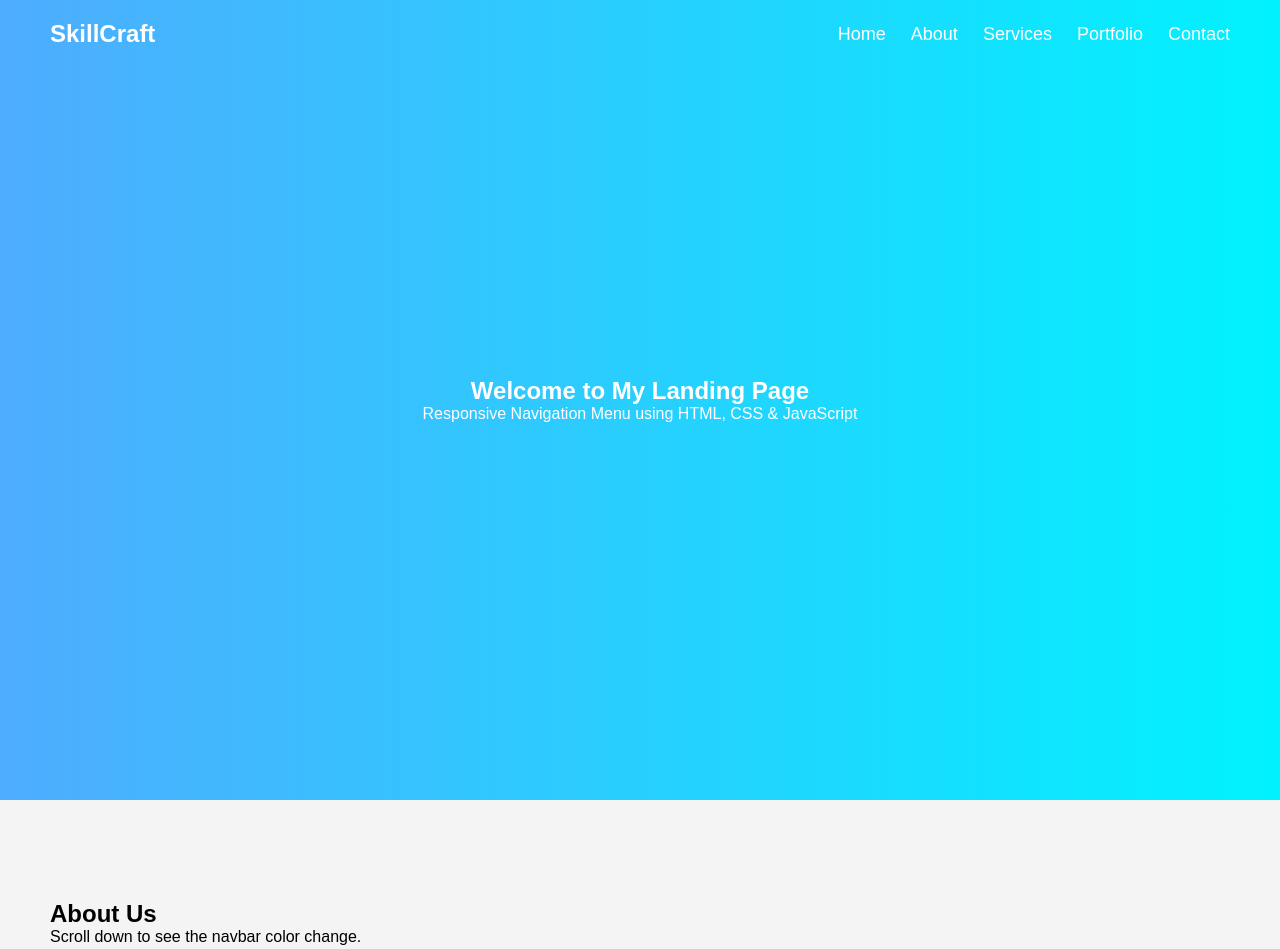
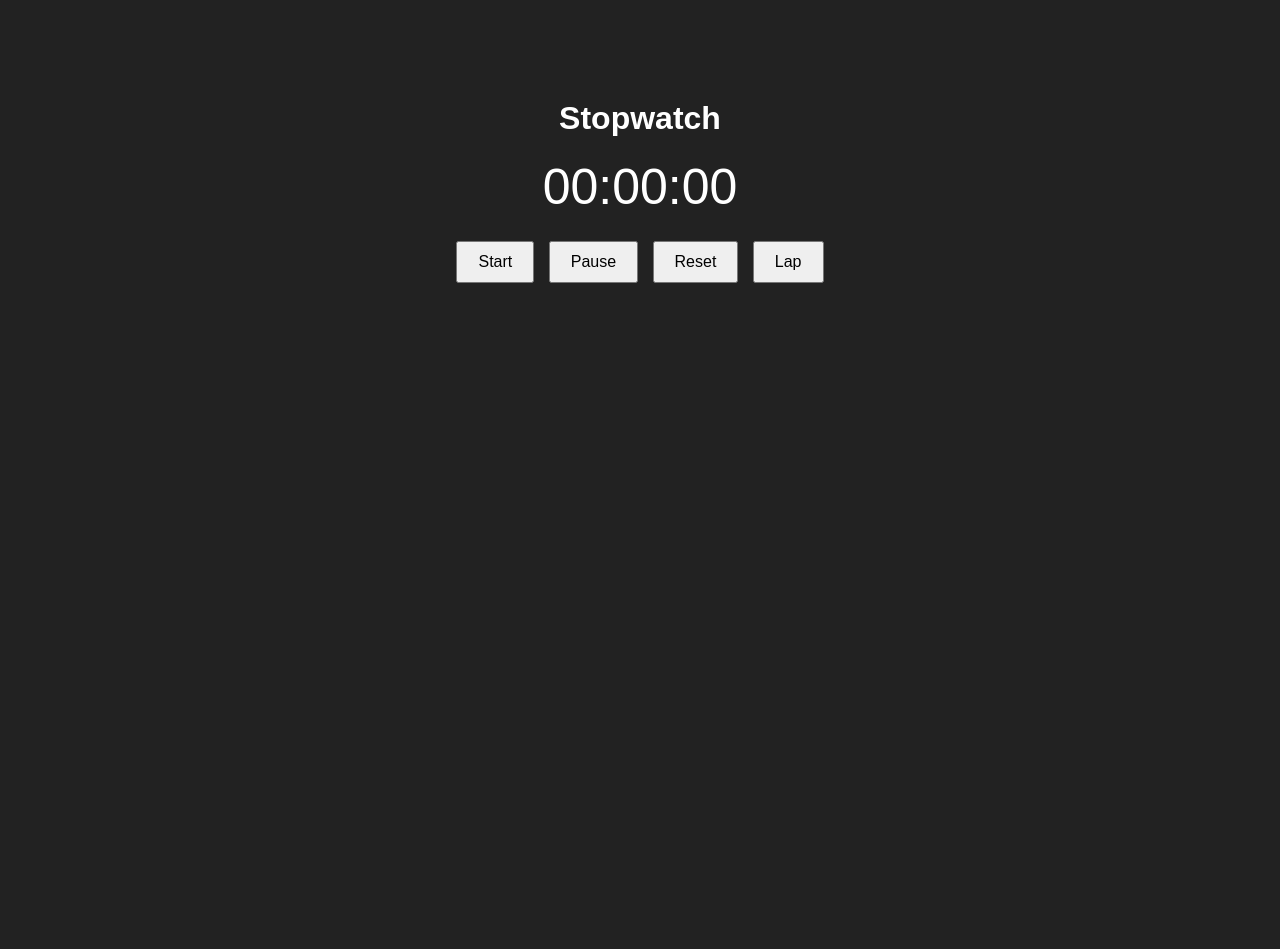
Before and after one commit to Varshini-Kalpaguri/skillcrafttechnology, a plain HTML site: page index.html in a window 1280 px wide. Shown: the top 949 px of the page. After the commit the page ends 800 px from the top, so only its background shows below. Drawn offline with Linux system fonts and the light colour scheme.

Commit message:
Add files via upload

```diff
--- a/index.html
+++ b/index.html
@@ -1,46 +1,24 @@
 <!DOCTYPE html>
-<html lang="en">
+<html>
 <head>
-    <meta charset="UTF-8">
-    <meta name="viewport" content="width=device-width, initial-scale=1.0">
-    <title>Responsive Landing Page</title>
+    <title>Stopwatch</title>
     <link rel="stylesheet" href="style.css">
 </head>
 <body>
 
-    <nav id="navbar">
-        <div class="logo">SkillCraft</div>
+<div class="container">
+    <h1>Stopwatch</h1>
 
-        <ul class="nav-links">
-            <li><a href="#">Home</a></li>
-            <li><a href="#">About</a></li>
-            <li><a href="#">Services</a></li>
-            <li><a href="#">Portfolio</a></li>
-            <li><a href="#">Contact</a></li>
-        </ul>
-    </nav>
+    <div id="display">00:00:00</div>
 
-    <section class="hero">
-        <h1>Welcome to My Landing Page</h1>
-        <p>Responsive Navigation Menu using HTML, CSS & JavaScript</p>
-    </section>
+    <button onclick="startTimer()">Start</button>
+    <button onclick="pauseTimer()">Pause</button>
+    <button onclick="resetTimer()">Reset</button>
+    <button onclick="recordLap()">Lap</button>
 
-    <section class="content">
-        <h2>About Us</h2>
-        <p>Scroll down to see the navbar color change.</p>
-    </section>
+    <ul id="laps"></ul>
+</div>
 
-    <section class="content">
-        <h2>Services</h2>
-        <p>Responsive design for all devices.</p>
-    </section>
-
-    <section class="content">
-        <h2>Contact</h2>
-        <p>Frontend Development Internship Task 01.</p>
-    </section>
-
-    <script src="script.js"></script>
-
+<script src="script.js"></script>
 </body>
 </html>
--- a/script.js
+++ b/script.js
@@ -1,12 +1,41 @@
-window.addEventListener("scroll", function () {
+let seconds = 0;
+let timer;
+let running = false;
 
-    let navbar = document.getElementById("navbar");
+function updateDisplay() {
+    let hrs = String(Math.floor(seconds / 3600)).padStart(2, '0');
+    let mins = String(Math.floor((seconds % 3600) / 60)).padStart(2, '0');
+    let secs = String(seconds % 60).padStart(2, '0');
 
-    if(window.scrollY > 50){
-        navbar.classList.add("scrolled");
+    document.getElementById("display").textContent =
+        `${hrs}:${mins}:${secs}`;
+}
+
+function startTimer() {
+    if (!running) {
+        running = true;
+        timer = setInterval(() => {
+            seconds++;
+            updateDisplay();
+        }, 1000);
     }
-    else{
-        navbar.classList.remove("scrolled");
-    }
+}
 
-});
+function pauseTimer() {
+    clearInterval(timer);
+    running = false;
+}
+
+function resetTimer() {
+    clearInterval(timer);
+    running = false;
+    seconds = 0;
+    updateDisplay();
+    document.getElementById("laps").innerHTML = "";
+}
+
+function recordLap() {
+    let lap = document.createElement("li");
+    lap.textContent = document.getElementById("display").textContent;
+    document.getElementById("laps").appendChild(lap);
+}
--- a/style.css
+++ b/style.css
@@ -1,89 +1,23 @@
-*{
-    margin:0;
-    padding:0;
-    box-sizing:border-box;
-    font-family:Arial, sans-serif;
+body{
+    font-family: Arial, sans-serif;
+    background:#222;
+    color:white;
+    text-align:center;
+    margin-top:100px;
 }
 
-body{
-    scroll-behavior:smooth;
+#display{
+    font-size:50px;
+    margin:20px;
 }
 
-#navbar{
-    position:fixed;
-    top:0;
-    width:100%;
-    display:flex;
-    justify-content:space-between;
-    align-items:center;
-    padding:20px 50px;
-    background:transparent;
-    transition:0.3s;
+button{
+    padding:10px 20px;
+    margin:5px;
+    font-size:16px;
 }
 
-#navbar.scrolled{
-    background:#222;
-    box-shadow:0 2px 10px rgba(0,0,0,0.3);
+ul{
+    list-style:none;
+    padding:0;
 }
-
-.logo{
-    color:white;
-    font-size:24px;
-    font-weight:bold;
-}
-
-.nav-links{
-    display:flex;
-    list-style:none;
-}
-
-.nav-links li{
-    margin-left:25px;
-}
-
-.nav-links a{
-    text-decoration:none;
-    color:white;
-    font-size:18px;
-    transition:0.3s;
-}
-
-.nav-links a:hover{
-    color:#00ffff;
-}
-
-.hero{
-    height:100vh;
-    background:linear-gradient(to right,#4facfe,#00f2fe);
-    display:flex;
-    flex-direction:column;
-    justify-content:center;
-    align-items:center;
-    color:white;
-    text-align:center;
-}
-
-.content{
-    height:100vh;
-    padding:100px 50px;
-    background:#f4f4f4;
-}
-
-.content:nth-child(even){
-    background:#ddd;
-}
-
-@media(max-width:768px){
-
-    #navbar{
-        flex-direction:column;
-    }
-
-    .nav-links{
-        margin-top:10px;
-    }
-
-    .nav-links li{
-        margin:0 10px;
-    }
-}
```
